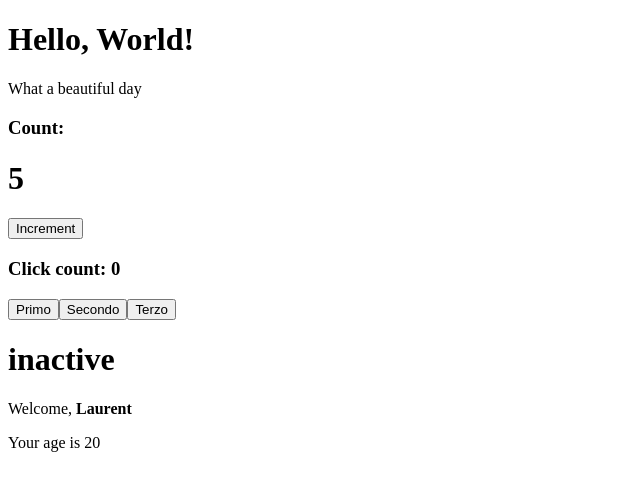
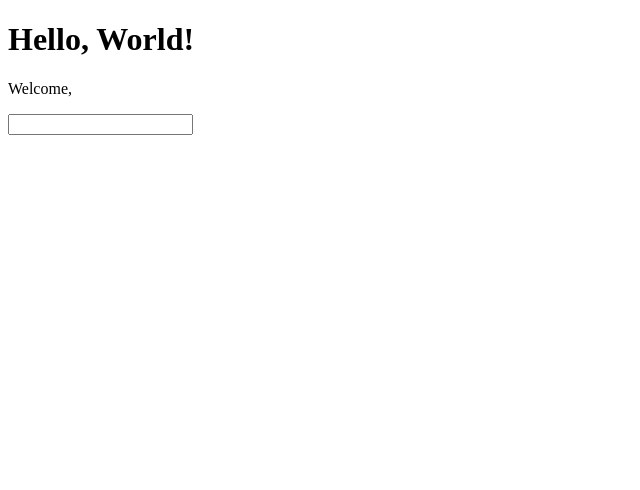
Before and after one commit to l7g/react-exercises, a React (Create React App) app: page / in a window 1280 px wide. Shown: the top 490 px of the page, without its empty margins (0-640 px from the left). Built offline with nearby package versions, Linux system fonts and the light colour scheme.

Commit message:
esercizio completato

```diff
--- a/src/App.js
+++ b/src/App.js
@@ -1,19 +1,21 @@
 import { Hello } from "./Hello";
 import React from "react";
-import { Message } from "./message";
-import { Welcome } from "./Welcome";
-import { Counter } from "./Counter";
-import { ClickTracker } from "./ClickTracker";
+import { InteractiveWelcome } from "./InteractiveWelcome";
+//import { Message } from "./message";
+//import { Welcome } from "./Welcome";
+//import { Counter } from "./Counter";
+//import { ClickTracker } from "./ClickTracker";
 
 export class App extends React.Component{
     render() {
         return (
             <div>
                 <Hello/>
-                <Message/>
+                <InteractiveWelcome/>
+                {/* <Message/>
                 <Counter/>
                 <ClickTracker/>
-                <Welcome name={<strong>Laurent</strong>} age='20'/>
+                <Welcome name={<strong>Laurent</strong>} age='20'/> */}
             </div>
         );
     }
--- /dev/null
+++ b/src/InteractiveWelcome.js
@@ -0,0 +1,25 @@
+import React from "react";
+import { Welcome } from "./Welcome";
+
+export class InteractiveWelcome extends React.Component {
+state = {
+    username: '',
+}
+
+handleInputChange = (event) => {
+    const value = event.target.value;
+
+    this.setState({
+        username: value
+    })
+}
+
+    render() {
+        return (
+            <div>
+                <Welcome name={this.state.username}/>
+                <input name="username" type="text" value={this.state.username} onChange={this.handleInputChange}/>
+            </div>
+        )
+    }
+}
--- a/src/Welcome.js
+++ b/src/Welcome.js
@@ -1,14 +1,10 @@
 import React from "react";
-import { Age } from "./Age";
 
 export class Welcome extends React.Component {
     render() {
         return (
             <div>
                 <p>Welcome, {this.props.name}</p>
-                {this.props.age >= 18
-                    ? <Age age={this.props.age}/>
-                    : <p>You are very young!</p>}
             </div>
 
         );
```
